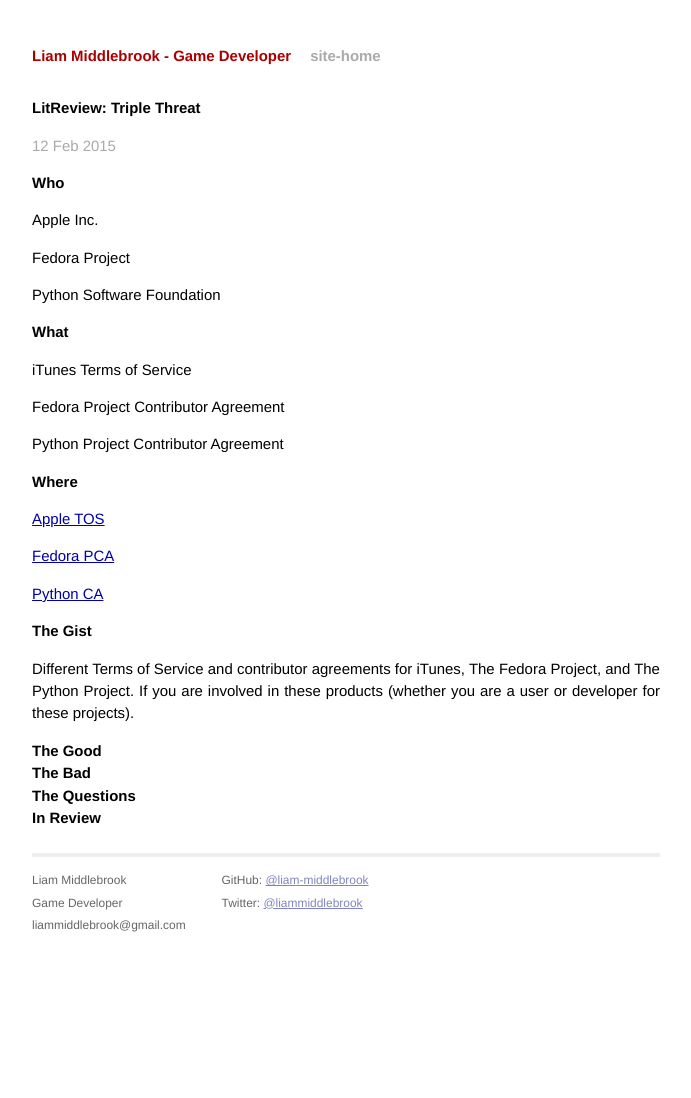
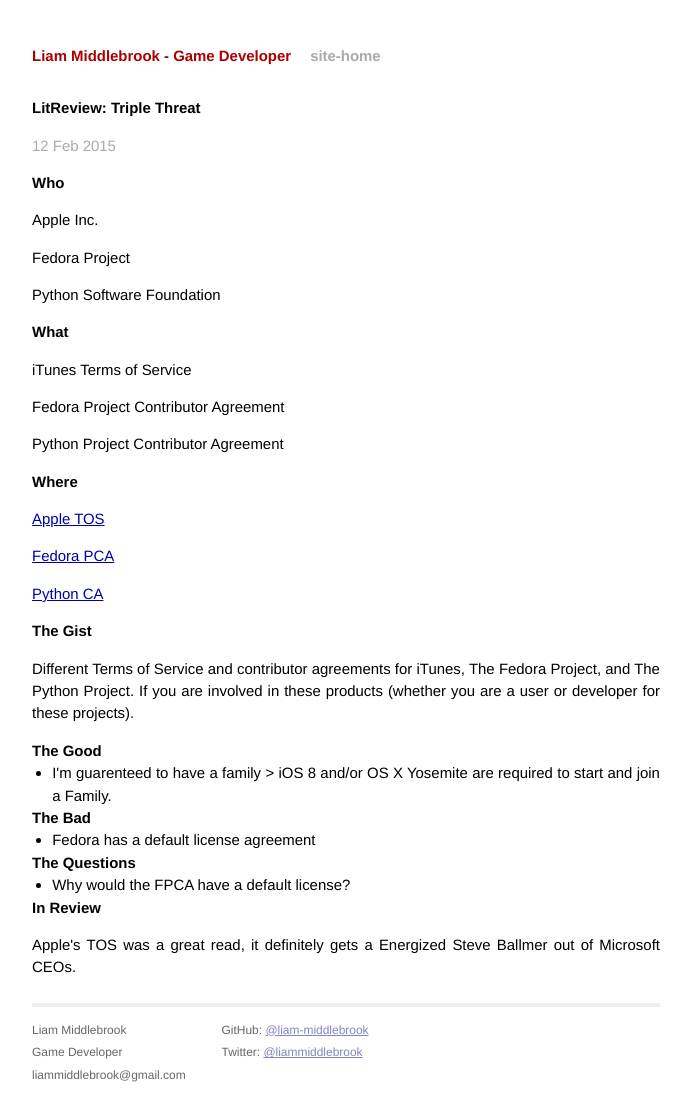
Before and after one commit to liam-middlebrook/blog, a Jekyll site: the page 2015/02/12/tos-apple.html, which Jekyll copies as it is, in a window 1280 px wide. Shown: the whole page, without its empty margins (294-985 px from the left). Built offline with Jekyll 4.4.1, drawn with Linux system fonts in a browser that asks for light colours; Markdown is read by kramdown in place of the engine named in the settings; comment, search, counter and statistics services are not loaded; before the commit the page ends 949 px from its top, so only the background shows below that.

Commit message:
Publishing: updated

```diff
--- a/2015/02/12/tos-apple.html
+++ b/2015/02/12/tos-apple.html
@@ -57,11 +57,26 @@
 
 <h2>The Good</h2>
 
+<ul>
+<li>I&#39;m guarenteed to have a family
+&gt;   iOS 8 and/or OS X Yosemite are required to start and join a Family.</li>
+</ul>
+
 <h2>The Bad</h2>
+
+<ul>
+<li>Fedora has a default license agreement</li>
+</ul>
 
 <h2>The Questions</h2>
 
+<ul>
+<li>Why would the FPCA have a default license?</li>
+</ul>
+
 <h2>In Review</h2>
+
+<p>Apple&#39;s TOS was a great read, it definitely gets a Energized Steve Ballmer out of Microsoft CEOs.</p>
 
 </div>
 
```
